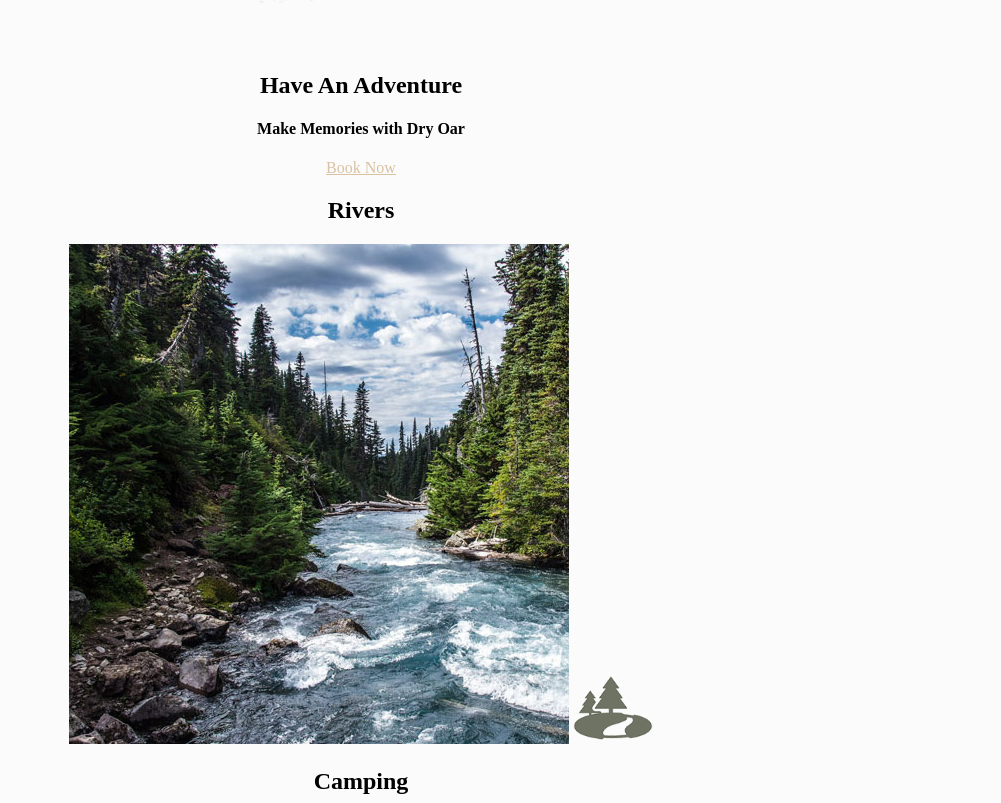
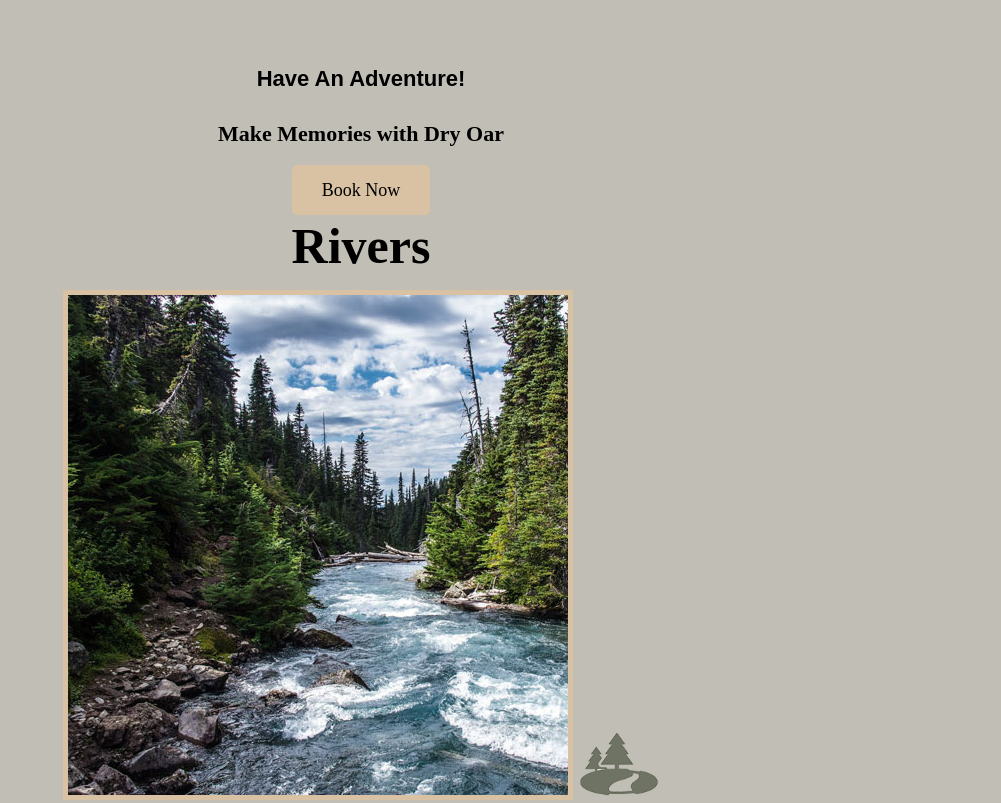
Before and after one commit to Kcreator5/PC, a plain HTML site: page index.html in a window 1280 px wide. Shown: the part 981-1784 px from the top of the page, without its empty margins (279-1280 px from the left). Drawn offline with Linux system fonts and the light colour scheme.

Commit message:
Adding fonts and spacing

```diff
--- a/index.html
+++ b/index.html
@@ -1,7 +1,6 @@
 <!DOCTYPE html>
 <html lang="en">
 <head>
-    <h2>Website</h2>
     <meta charset="UTF-8">
     <meta http-equiv="X-UA-Compatible" content="IE=edge">
     <meta name="viewport" content="width=device-width, initial-scale=1.0">
@@ -20,7 +19,7 @@
         <a href="index.html" id="logo_link">
             <img class="logo, icon" src="images/logo.png" alt="Dry Oar Logo" style="">
         </a>
-        <nav>
+        <nav class="home-title">
             <a href="index.html">Home</a>
             <a href="#">Page 2</a>
             <a href="site-plan-rafting.html">Site Plan</a>
@@ -33,7 +32,7 @@
         </div>
 
         <section id="hero-msg">
-            <h1 class="home-title">Have An Adventure</h1>
+            <h1 class="home-title">Have An Adventure!</h1>
             <h4>Make Memories with Dry Oar </h4>
             <div class='button-box'>
                 <a class='book' href="contactus.html">Book Now</a>
@@ -64,10 +63,10 @@
 
             <div  id="background"></div></a>
 
-             <h2>Mountains </h2>
+             <h2>Mountains</h2>
             <img class="mountains" src="images/mountains.jpg" alt="Misty mountains">
             <section class="msg">
-                <h2>More Than Just The Thrill</h2>
+                <h4>More Than Just The Thrill</h4>
                 <p>Enjoy the breathtaking scenery. From valleys, meadows, canyons, and high peaks; it's way more than just the rapids. It's a great way to get away from it all and relax amongst all the beauty of the great outdoors. </p>
                 <a class='join' href="rivers.html">Join Us</a>
             </section>
--- a/styles/style.css
+++ b/styles/style.css
@@ -25,7 +25,7 @@ footer {
 }
 
 nav a:hover {
-    background-color: black;
+    background-color: #232C1C;
     color: #d9c2a3;
 }
 .icon {
@@ -42,3 +42,62 @@ footer p {
 footer p a:hover {
     text-decoration: underline;
 }
+
+
+.home-title {
+    font-family: 'Rock Salt', 'Bradley Hand', sans-serif;
+    font-size: 1em;
+    margin: 25px 10px 0px 10px;
+
+}
+.msg {
+    background-color: #6f7364;
+    line-height: 1.5em;
+    padding: 3%;
+  }
+  body {
+    background-color: #C1BFB5;
+    font-family: Times New Roman, Georgia , Arial, sans-serif;
+    font-size: 22px;
+    margin: 0px;
+    padding: 0;
+}
+h2 {
+    font-family: Brush Script MT, Times New Roman, sans-serif;
+    font-size: 50px;
+    margin: 15px;
+}
+
+h1 {
+    font-family: Georgia, Arial, sans-serif;
+    font-size: 50px;
+    margin: 15px;
+}
+
+nav a {
+    text-decoration: none;
+    color: #fcfbfb;
+    text-align: center;
+    padding: 15px;
+    margin: 25px 10px 10px 10px;
+}
+.book, .join {
+    background-color: #d9c2a3;
+    color: black;
+    text-decoration: none;
+    font-size: 18px;
+    padding: 15px 30px;
+    margin-top: 50px;
+    border-radius: 5px;
+}
+
+ .book:hover {
+    background-color: #484E3F;
+    color: #d9c2a3;
+}
+.card-img {
+    border: 5px solid #d9c2a3;
+}
+main section img {
+    box-sizing: border-box;
+}
```
